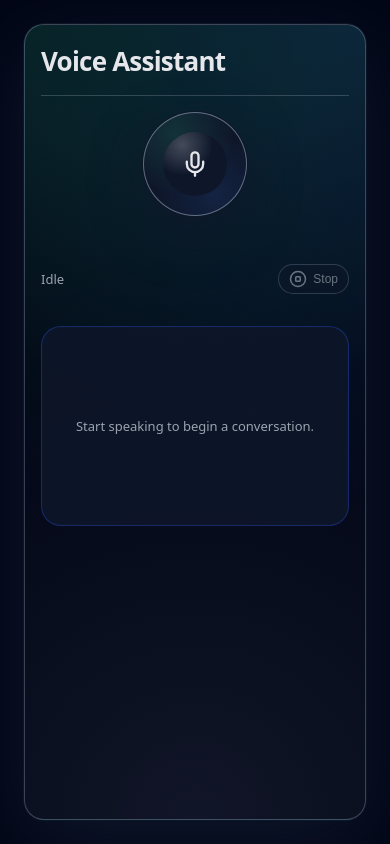
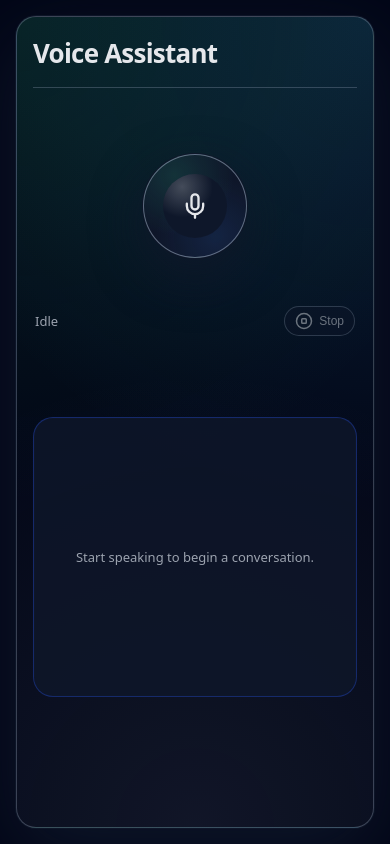
Before and after one commit to Raghavendrareddyn04/voice-agent, a React (Create React App) app: page / in a window 390 px wide. Built offline with nearby package versions, Linux system fonts and the light colour scheme.

Commit message:
Update App.css for improved layout and responsiveness; adjust padding, max-width, and flex properties. Enhance App.js error handling for recognition.start() to prevent crashes.

```diff
--- a/src/App.css
+++ b/src/App.css
@@ -30,13 +30,14 @@ body {
   display: flex;
   align-items: stretch;
   justify-content: center;
-  padding: 24px;
+  padding: 16px;
 }
 
 .shell {
   width: 100%;
-  max-width: 1120px;
+  max-width: none;
   margin: 0 auto;
+  height: calc(100vh - 32px);
   border-radius: 32px;
   padding: 24px;
   background:
@@ -76,6 +77,7 @@ body {
   flex-direction: column;
   gap: 16px;
   margin-top: 4px;
+  flex: 1;
 }
 
 .main-split {
@@ -102,8 +104,7 @@ body {
 
 .chat-container {
   flex: 1;
-  min-height: 200px;
-  max-height: 360px;
+  min-height: 0;
   border-radius: 20px;
   padding: 14px 16px;
   background: rgba(15, 23, 42, 0.85);
--- a/src/App.js
+++ b/src/App.js
@@ -23,7 +23,7 @@ function App() {
 
   const recognitionRef = useRef(null);
   const audioRef = useRef(null);
-   const requestIdRef = useRef(0);
+  const requestIdRef = useRef(0);
 
   const isListening = status === STATUS.LISTENING;
   const isThinking = status === STATUS.THINKING;
@@ -144,11 +144,14 @@ function App() {
 
     setError("");
     setStatus(STATUS.LISTENING);
-    recognition.start();
+    try {
+      recognition.start();
+    } catch (e) {
+      console.error(e);
+    }
   };
 
   const stopAll = () => {
-    // Invalidate any in-flight response
     requestIdRef.current += 1;
 
     if (recognitionRef.current) {
```
